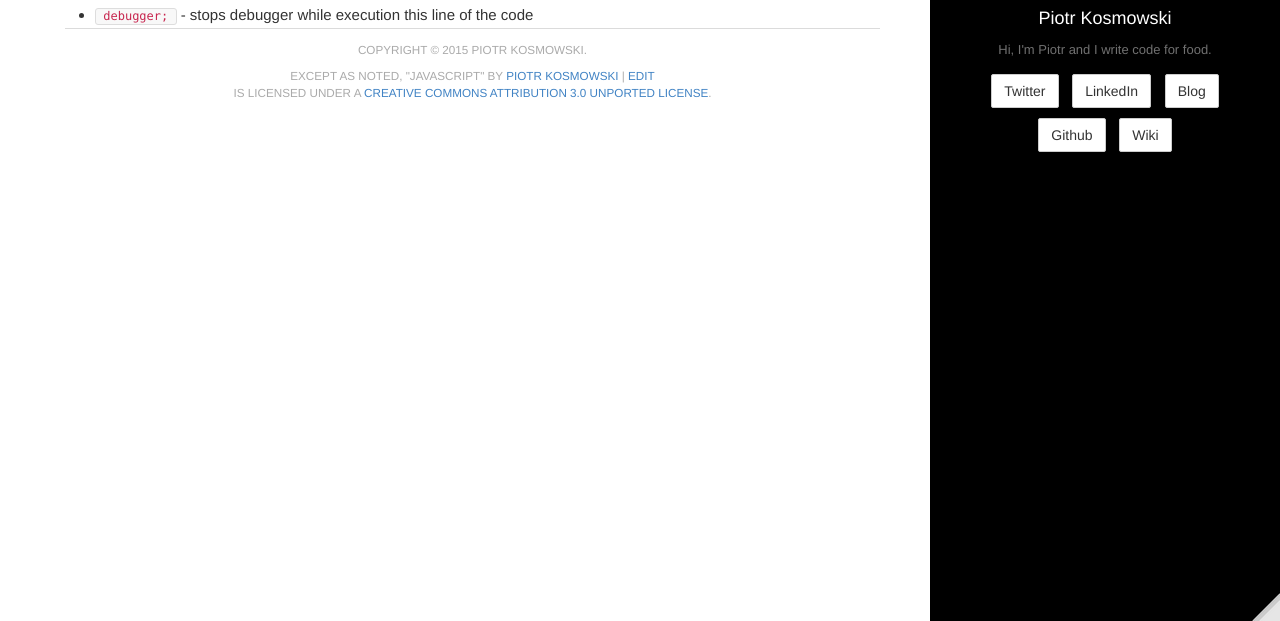
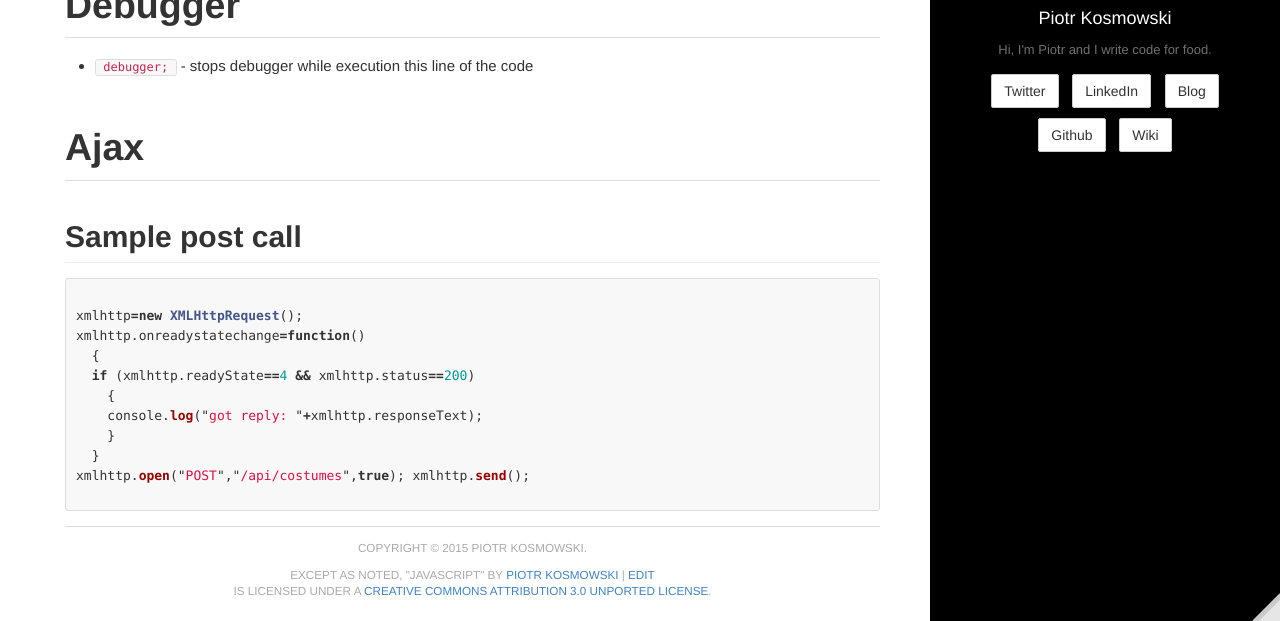
Before and after one commit to kospiotr/kospiotr.github.io, a Jekyll site: the page built from wiki/java-script.md, in a window 1280 px wide and 900 px high, scrolled down 780 px, cut to the strip 279-900 px from the top of the window. Built offline with Jekyll 4.4.1, drawn with Linux system fonts in a browser that asks for light colours; Markdown is read by kramdown in place of the engine named in the settings.

Commit message:
Update java-script.md

````diff
--- a/wiki/java-script.md
+++ b/wiki/java-script.md
@@ -45,3 +45,20 @@ try {
 #Debugger
 
 * `debugger;` - stops debugger while execution this line of the code
+
+#Ajax
+##Sample post call
+
+```js
+
+xmlhttp=new XMLHttpRequest();
+xmlhttp.onreadystatechange=function()
+  {
+  if (xmlhttp.readyState==4 && xmlhttp.status==200)
+    {
+    console.log("got reply: "+xmlhttp.responseText);
+    }
+  }
+xmlhttp.open("POST","/api/costumes",true); xmlhttp.send();
+
+```
````
